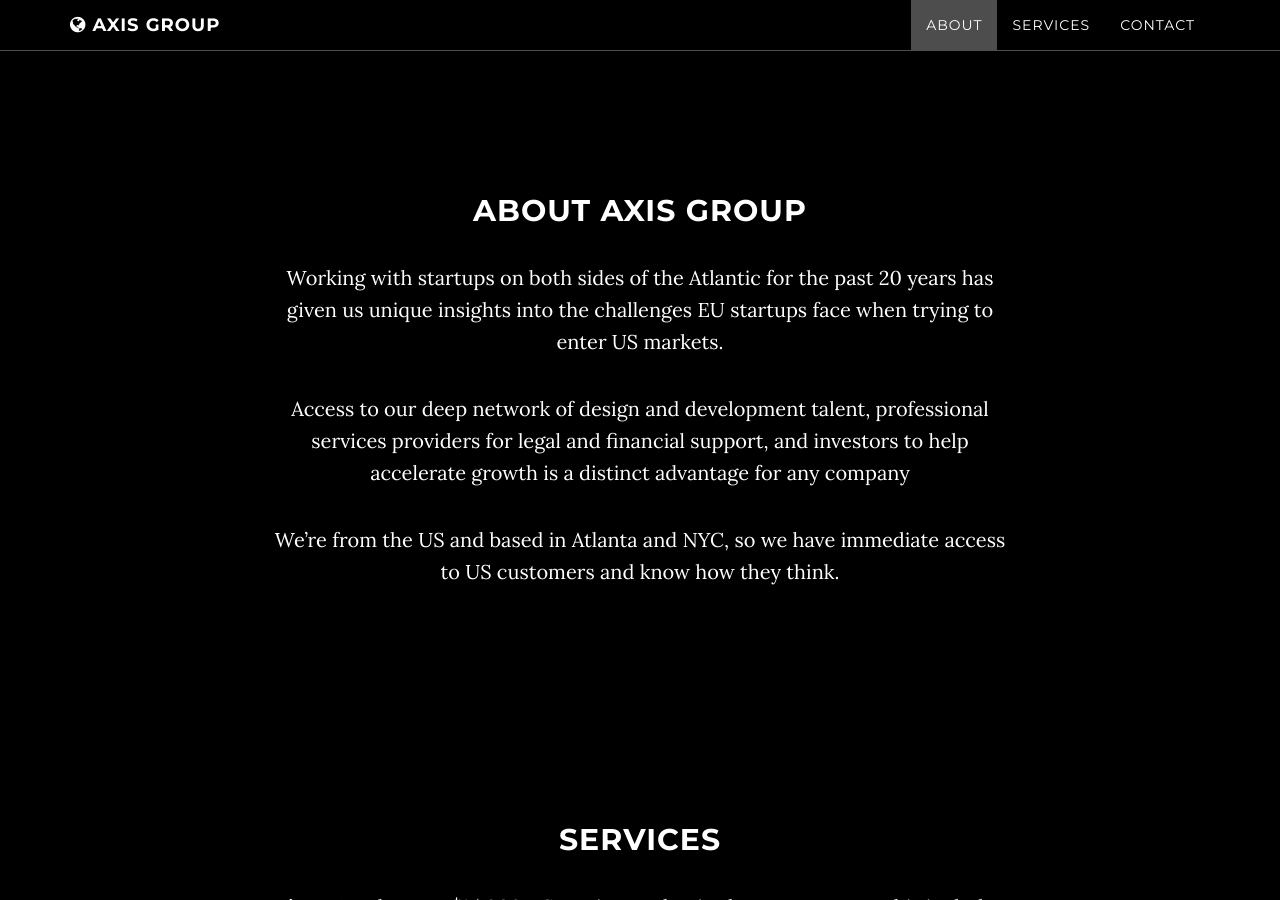
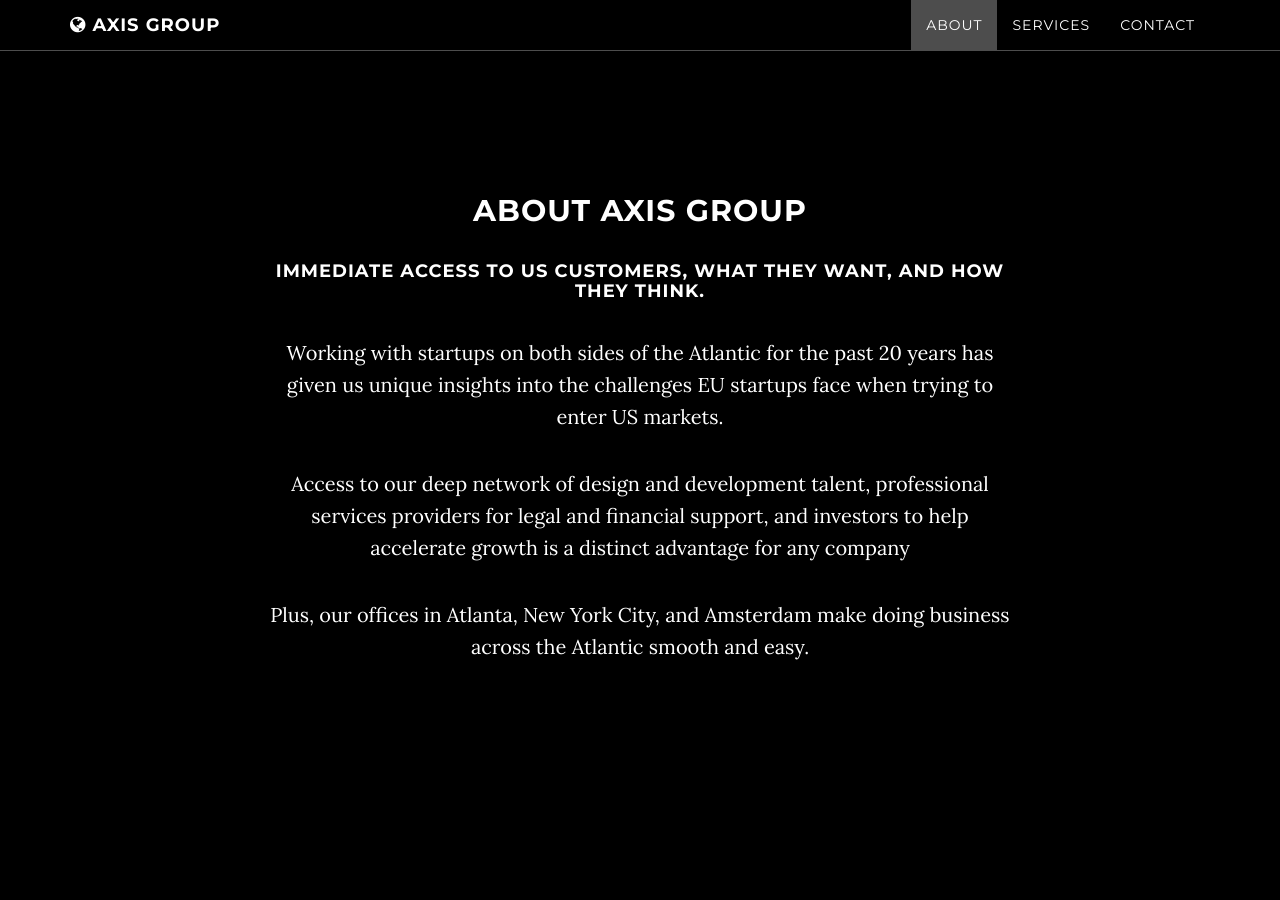
Before and after one commit to jcornelius/axisgroup, a Jekyll site: the page built from index.html, in a window 1280 px wide and 900 px high, scrolled down 906 px. Built offline with Jekyll 4.4.1, drawn with Linux system fonts in a browser that asks for light colours.

Commit message:
Misc language updates.

```diff
--- a/index.html
+++ b/index.html
@@ -7,9 +7,10 @@
     <div class="row">
         <div class="col-lg-8 col-lg-offset-2">
             <h2>About Axis Group</h2>
+            <h4>Immediate access to US customers, what they want, and how they think.</h4>
             <p>Working with startups on both sides of the Atlantic for the past 20 years has given us unique insights into the challenges EU startups face when trying to enter US markets.</p>
             <p>Access to our deep network of design and development talent, professional services providers for legal and financial support, and investors to help accelerate growth is a distinct advantage for any company</p>
-            <p>We&rsquo;re from the US and based in Atlanta and NYC, so we have immediate access to US customers and know how they think.</p>
+            <p>Plus, our offices in Atlanta, New York City, and Amsterdam make doing business across the Atlantic smooth and easy.</p>
         </div>
     </div>
 </section>
```
